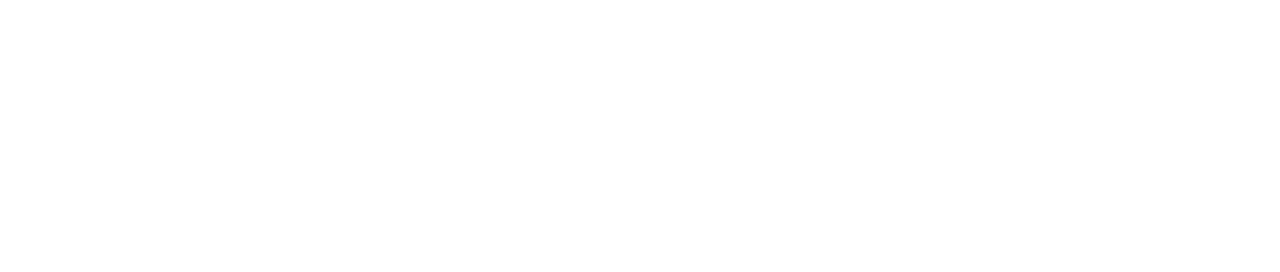
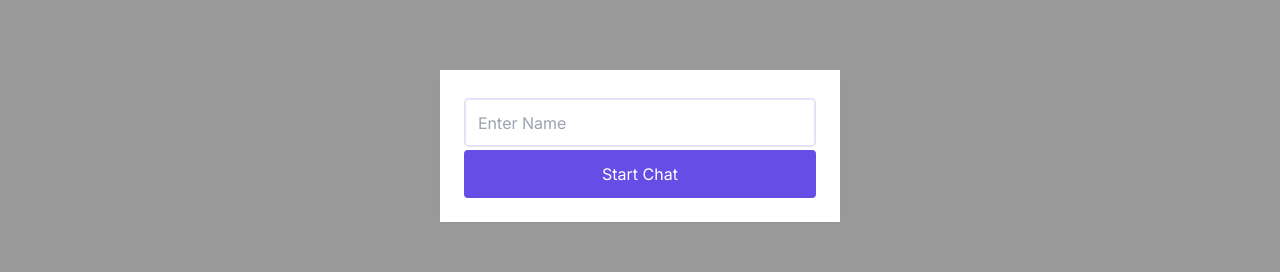
Before and after one commit to Kingscliq/ChatApp, a React (Vite) app: page / in a window 1280 px wide. Shown: the part 254-526 px from the top of the page. Built offline with nearby package versions, Linux system fonts and the light colour scheme.

Commit message:
user session init

```diff
--- a/src/components/elements/Card.tsx
+++ b/src/components/elements/Card.tsx
@@ -1,7 +1,7 @@
 import React, { ReactNode } from 'react';
 
 const Card: React.FC<{ children: ReactNode }> = ({ children }) => {
-    return <section className="bg-white p-6 shadow-sm">{children}</section>;
+    return <section className="bg-white w-[400px] p-6 shadow-sm">{children}</section>;
 };
 
 export default Card;
--- a/src/components/pages/chatroom.tsx
+++ b/src/components/pages/chatroom.tsx
@@ -6,9 +6,9 @@ import { useAuthActions } from '../../hooks/useAuthActions';
 import Button from '../elements/Button';
 import TextField from '../elements/TextField';
 import { v4 as uuid } from 'uuid'
-import Modal from '../widget/Modal';
-import Card from '../elements/Card';
+
 import { useMessageActions, useMessages } from '../../hooks/useMessage';
+import CreateUser from '../widget/CreateUser';
 
 interface FormValues extends FormikValues {
   message: string;
@@ -24,14 +24,23 @@ const validationSchema = yup.object({
 
 
 const ChatRoom: React.FC<{}> = () => {
+
+
+  const getUserSession = () => {
+    if (sessionStorage.getItem("newSession") === "true") {
+      return true
+    } else {
+      return false
+    }
+  }
   const [loading, setLoading] = useState<boolean>(false);
-
+  const [newSession, setNewSession] = useState<boolean>(getUserSession() || true)
   const date = new Date()
   const { setMessage } = useMessageActions()
   const { setUser } = useAuthActions();
   const messages = useMessages()
 
-  console.log(messages.messages)
+
   // Initialize Formik
   const { errors, values, touched, handleChange, handleSubmit, handleBlur } =
     useFormik<FormValues>({
@@ -49,8 +58,6 @@ const ChatRoom: React.FC<{}> = () => {
           setLoading(false)
         }, 1500)
 
-
-
         setLoading(true);
         // FIXME: Call the Hook That sends message to store
         // setUser(values);
@@ -59,6 +66,8 @@ const ChatRoom: React.FC<{}> = () => {
 
   return (
     <section className="bottom-0 text-secondary w-full mx-auto">
+
+      {newSession && <CreateUser setNewSession={setNewSession} newSession={newSession} />}
 
       <section>
         Chat Area
--- a/src/components/widget/CreateUser.tsx
+++ b/src/components/widget/CreateUser.tsx
@@ -1,17 +1,73 @@
-import React from 'react'
+import { FormikValues, useFormik } from 'formik'
+import React, { useState } from 'react'
 import Button from '../elements/Button'
 import Card from '../elements/Card'
 import TextField from '../elements/TextField'
 import Modal from './Modal'
+import * as yup from 'yup';
+import { v4 as uuid } from 'uuid'
+import { useAuthActions } from '../../hooks/useAuthActions'
 
-const CreateUser = () => {
+
+interface UserSession {
+    setNewSession: React.Dispatch<React.SetStateAction<string>> | any;
+    newSession: boolean
+}
+const CreateUser: React.FC<UserSession> = ({ setNewSession, newSession }) => {
+    interface FormValues extends FormikValues {
+        username: string;
+    }
+
+    const initialValues: FormValues = {
+        username: ""
+    };
+
+    const validationSchema = yup.object({
+        username: yup.string().required('Please type a Username'),
+    });
+
+    // const { setUser } = use
+    const { setUser } = useAuthActions()
+    const { errors, values, touched, handleChange, handleSubmit, handleBlur } =
+        useFormik<FormikValues>({
+            initialValues,
+            validationSchema: validationSchema,
+            onSubmit: async values => {
+                const [loading, setLoading] = useState<boolean>(false);
+                setLoading(true)
+
+                // console.log(values);
+                const formData = {
+                    userId: uuid(), username: values.username,
+                }
+
+                // console.log(formData)
+                setLoading(true);
+
+                // FIXME: Call the Hook That creates a user session
+                sessionStorage.setItem("sessionId", formData.userId)
+                sessionStorage.setItem("newSession", newSession as unknown as string)
+
+                // Call a hook to add user to store
+                setTimeout(() => {
+                    setUser(formData)
+                    setLoading(false)
+                }, 1500)
+
+            },
+        });
     return (
+
         <Modal>
-            <Card>
-                <TextField placeholder='Enter Name' />
-                <Button className='bg-primary text-white' label='Start Chat' />
-            </Card>
+            <form>
+                <Card>
+                    <TextField placeholder='Enter Name' value={values.username} onChange={handleChange} />
+                    <Button className='bg-primary text-white' label='Start Chat' type='submit' />
+                </Card>
+            </form>
         </Modal>
+
+
     )
 }
 
--- a/src/types/User.ts
+++ b/src/types/User.ts
@@ -1,8 +1,7 @@
 
 export interface Users {
     userId: string;
-    name: string;
-    messages: [{ title: string; createdAt: string }]
+    username: string;
 }[]
 
 export interface Message {
```
